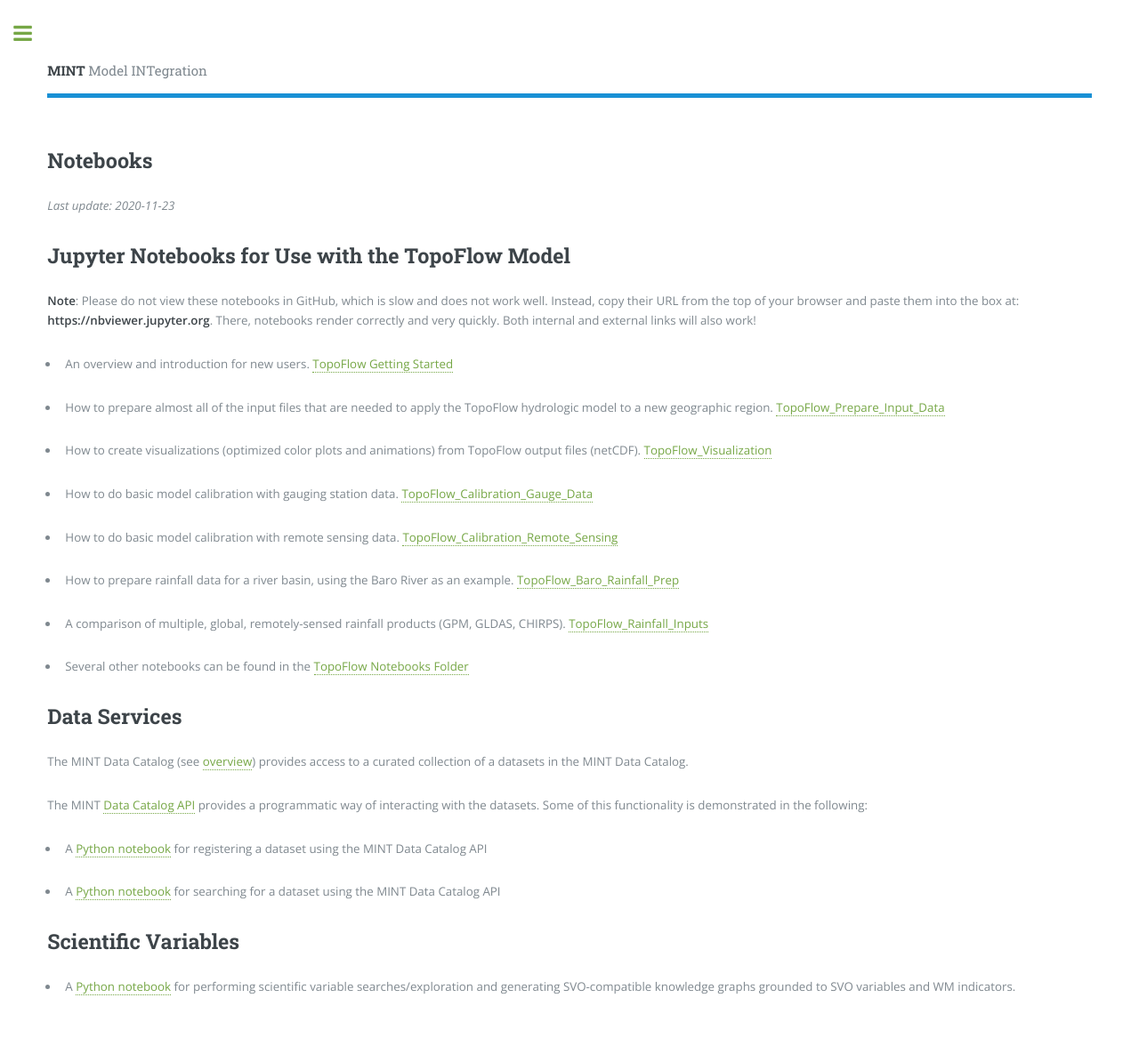
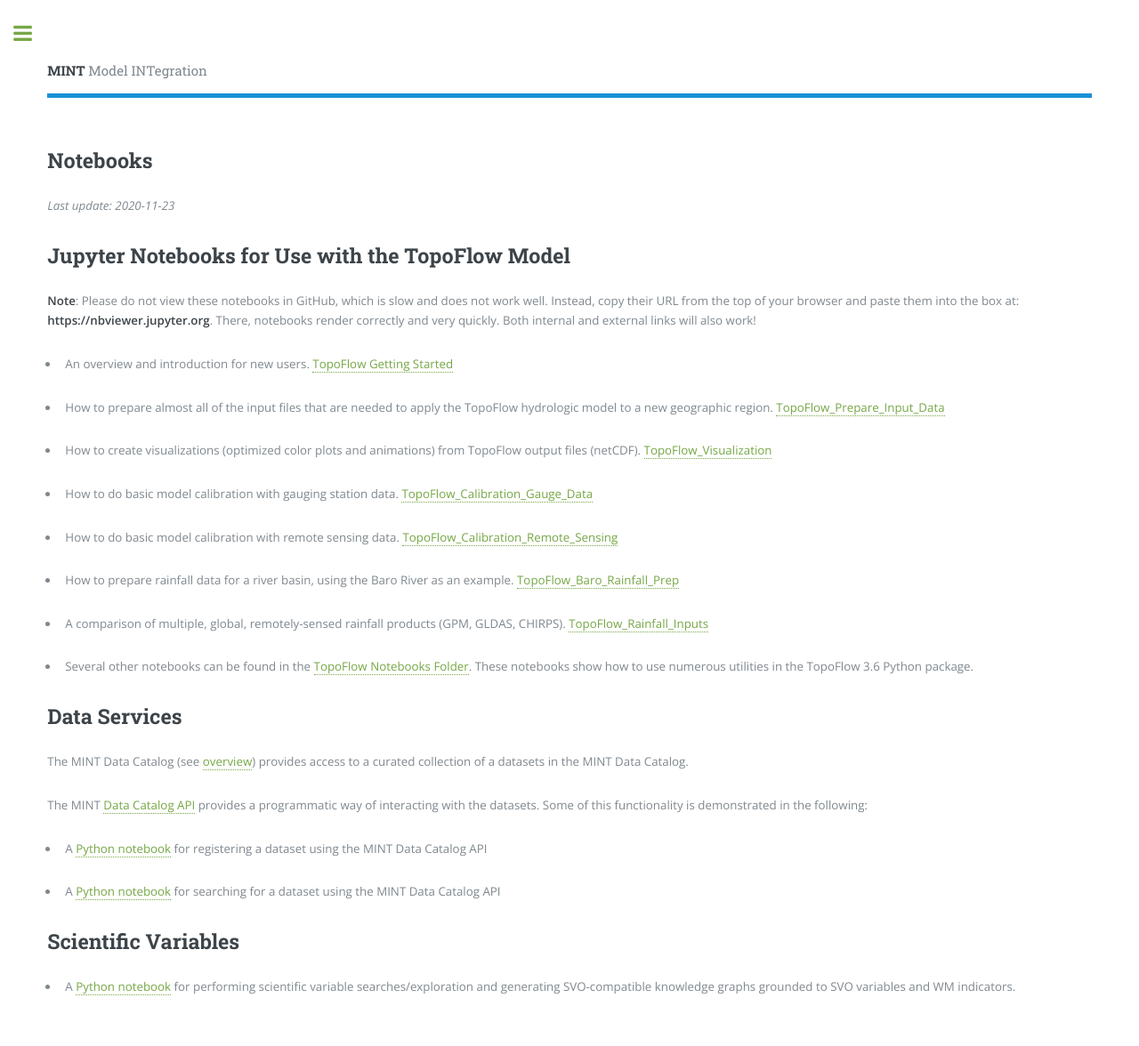
Before and after one commit to KnowledgeCaptureAndDiscovery/MINT, a Jekyll site: the page built from notebooks.md, in a window 1280 px wide. Shown: the whole page at 89% size. Built offline with Jekyll 4.4.1, drawn with Linux system fonts in a browser that asks for light colours.

Commit message:
Update notebooks.md

```diff
--- a/notebooks.md
+++ b/notebooks.md
@@ -23,7 +23,7 @@
 
   * A comparison of multiple, global, remotely-sensed rainfall products (GPM, GLDAS, CHIRPS). [TopoFlow_Rainfall_Inputs](https://github.com/peckhams/topoflow36/blob/master/notebooks/TopoFlow_Rainfall_Inputs.ipynb)
 
-  * Several other notebooks can be found in the [TopoFlow Notebooks Folder](https://github.com/peckhams/topoflow36/tree/master/notebooks)
+  * Several other notebooks can be found in the [TopoFlow Notebooks Folder](https://github.com/peckhams/topoflow36/tree/master/notebooks).  These notebooks show how to use numerous utilities in the TopoFlow 3.6 Python package.
 
 ## Data Services
 
```
